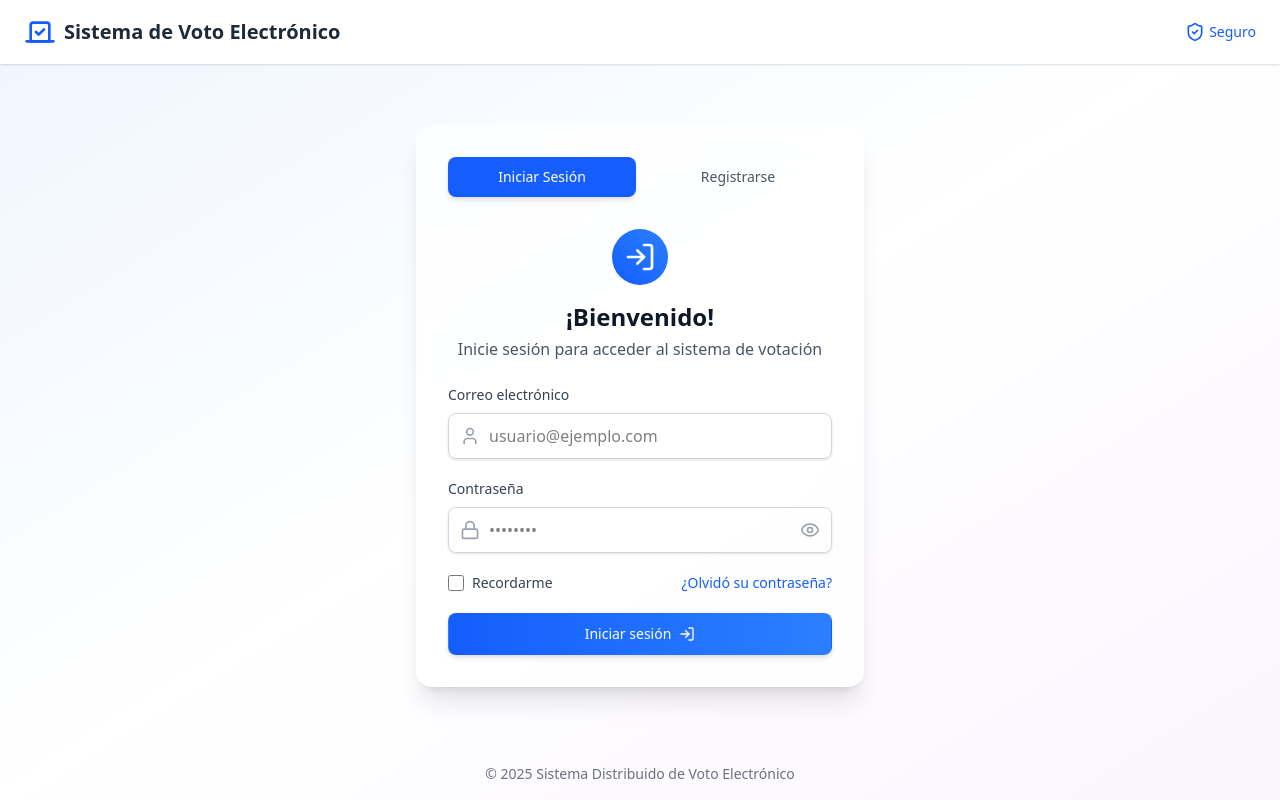
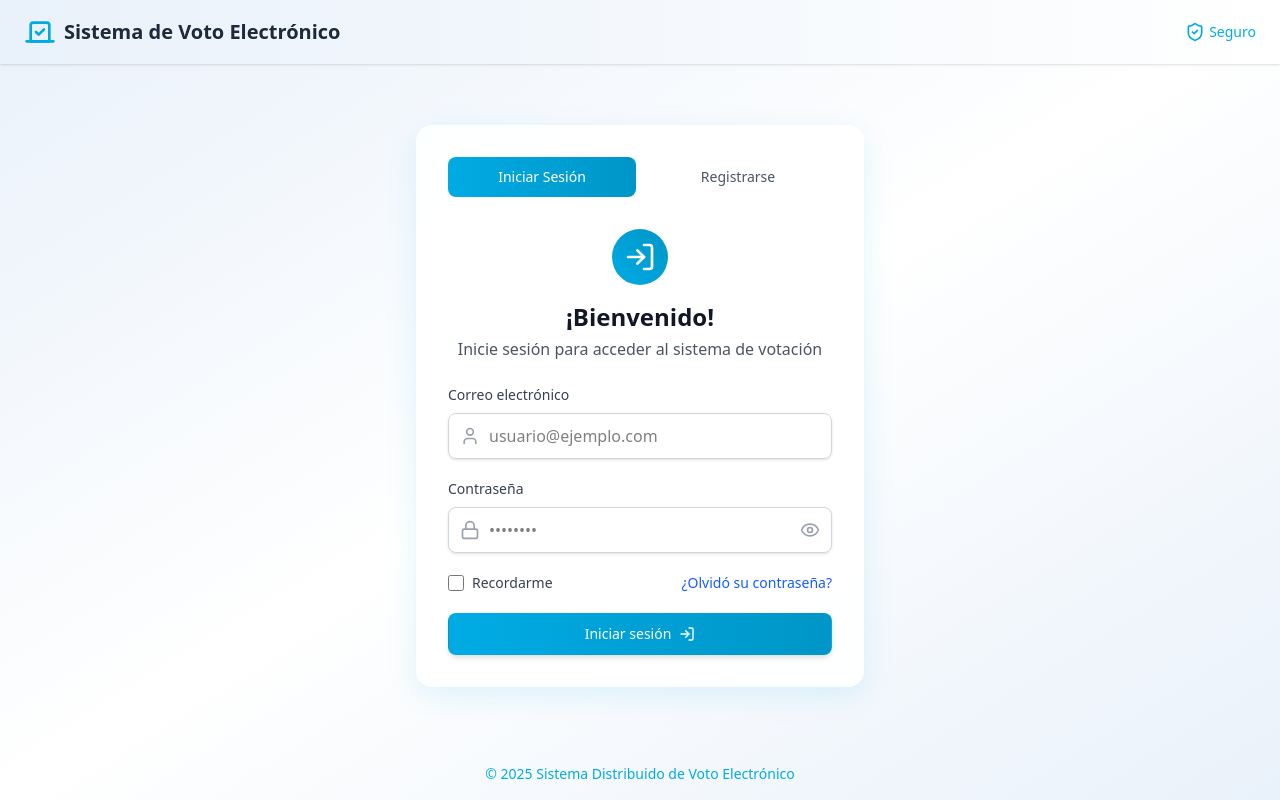
Before and after one commit to JorgeCY21/front-sistema-votacion, a React (Vite) app: page / in a window 1280 px wide. Built offline with nearby package versions, Linux system fonts and the light colour scheme.

Commit message:
cambio paleta de colores

```diff
--- a/components/Header.tsx
+++ b/components/Header.tsx
@@ -2,16 +2,16 @@ import React from 'react'
 import { VoteIcon, ShieldCheckIcon } from 'lucide-react'
 export function Header() {
   return (
-    <header className="bg-white shadow-sm py-4 px-6">
+    <header className="bg-gradient-to-r from-[#E9F1FA] to-white shadow-sm py-4 px-6">
       <div className="max-w-7xl mx-auto flex items-center justify-between">
         <div className="flex items-center space-x-2">
-          <VoteIcon className="h-8 w-8 text-blue-600" />
+          <VoteIcon className="h-8 w-8 text-[#00ABE4]" />
           <h1 className="text-xl font-bold text-gray-800 hidden sm:block">
             Sistema de Voto Electrónico
           </h1>
           <h1 className="text-xl font-bold text-gray-800 sm:hidden">SVE</h1>
         </div>
-        <div className="flex items-center text-blue-600">
+        <div className="flex items-center text-[#00ABE4]">
           <ShieldCheckIcon className="h-5 w-5 mr-1" />
           <span className="text-sm font-medium">Seguro</span>
         </div>
--- a/components/LoginForm.tsx
+++ b/components/LoginForm.tsx
@@ -16,7 +16,7 @@ export function LoginForm() {
   return (
     <div className="space-y-6">
       <div className="text-center">
-        <div className="bg-gradient-to-tr from-blue-600 to-blue-500 rounded-full p-3 inline-flex mb-4">
+        <div className="bg-gradient-to-tr from-[#00ABE4] to-[#0096c7] rounded-full p-3 inline-flex mb-4">
           <LogInIcon className="h-8 w-8 text-white" />
         </div>
         <h2 className="text-2xl font-bold text-gray-900">¡Bienvenido!</h2>
@@ -104,7 +104,7 @@ export function LoginForm() {
         </div>
         <button
           type="submit"
-          className="w-full flex justify-center items-center gap-2 py-2.5 px-4 border border-transparent rounded-lg shadow-md text-sm font-medium text-white bg-gradient-to-r from-blue-600 to-blue-500 hover:from-blue-700 hover:to-blue-600 focus:outline-none focus:ring-2 focus:ring-offset-2 focus:ring-blue-500 transition-all"
+          className="w-full flex justify-center items-center gap-2 py-2.5 px-4 border border-transparent rounded-lg shadow-md text-sm font-medium text-white bg-gradient-to-r from-[#00ABE4] to-[#0096c7] hover:from-[#0096c7] hover:to-[#00ABE4] focus:outline-none focus:ring-2 focus:ring-offset-2 focus:ring-[#00ABE4] transition-all duration-300"
         >
           Iniciar sesión
           <LogInIcon className="h-4 w-4" />
--- a/components/LoginPage.tsx
+++ b/components/LoginPage.tsx
@@ -5,21 +5,21 @@ import { Header } from './Header'
 export function LoginPage() {
   const [activeTab, setActiveTab] = useState<'login' | 'register'>('login')
   return (
-    <div className="min-h-screen bg-gradient-to-br from-blue-50 via-white to-purple-50 flex flex-col w-full">
+    <div className="min-h-screen bg-gradient-to-br from-[#E9F1FA] via-white to-[#E9F1FA] flex flex-col w-full">
       <Header />
       <main className="flex flex-1 items-center justify-center px-4 py-8">
         <div className="w-full max-w-md">
-          <div className="bg-white/70 backdrop-blur-lg rounded-2xl shadow-xl p-8 transition-all duration-300">
+          <div className="bg-white/90 backdrop-blur-lg rounded-2xl shadow-[0_8px_30px_rgb(0,171,228,0.12)] p-8 transition-all duration-300">
             <div className="flex space-x-2 mb-8">
               <button
                 onClick={() => setActiveTab('login')}
-                className={`flex-1 py-2.5 text-sm font-medium rounded-lg transition-all duration-200 ${activeTab === 'login' ? 'bg-blue-600 text-white shadow-md' : 'text-gray-600 hover:bg-gray-100'}`}
+                className={`flex-1 py-2.5 text-sm font-medium rounded-lg transition-all duration-200 ${activeTab === 'login' ? 'bg-gradient-to-r from-[#00ABE4] to-[#0096c7] text-white shadow-md' : 'text-gray-600 hover:bg-[#E9F1FA]'}}`}
               >
                 Iniciar Sesión
               </button>
               <button
                 onClick={() => setActiveTab('register')}
-                className={`flex-1 py-2.5 text-sm font-medium rounded-lg transition-all duration-200 ${activeTab === 'register' ? 'bg-blue-600 text-white shadow-md' : 'text-gray-600 hover:bg-gray-100'}`}
+                className={`flex-1 py-2.5 text-sm font-medium rounded-lg transition-all duration-200 ${activeTab === 'register' ? 'bg-gradient-to-r from-[#00ABE4] to-[#0096c7] text-white shadow-md' : 'text-gray-600 hover:bg-[#E9F1FA]'}}`}
               >
                 Registrarse
               </button>
@@ -28,7 +28,7 @@ export function LoginPage() {
           </div>
         </div>
       </main>
-      <footer className="py-4 text-center text-sm text-gray-500">
+      <footer className="py-4 text-center text-sm text-[#00ABE4]">
         © {new Date().getFullYear()} Sistema Distribuido de Voto Electrónico
       </footer>
     </div>
--- a/components/RegisterForm.tsx
+++ b/components/RegisterForm.tsx
@@ -17,7 +17,7 @@ export function RegisterForm() {
   return (
     <div className="space-y-6">
       <div className="text-center">
-        <div className="bg-gradient-to-tr from-blue-600 to-blue-500 rounded-full p-3 inline-flex mb-4">
+        <div className="bg-gradient-to-tr from-[#00ABE4] to-[#0096c7] rounded-full p-3 inline-flex mb-4">
           <UserPlusIcon className="h-8 w-8 text-white" />
         </div>
         <h2 className="text-2xl font-bold text-gray-900">Crear cuenta</h2>
@@ -156,7 +156,7 @@ export function RegisterForm() {
         </div>
         <button
           type="submit"
-          className="w-full flex justify-center items-center gap-2 py-2.5 px-4 border border-transparent rounded-lg shadow-md text-sm font-medium text-white bg-gradient-to-r from-blue-600 to-blue-500 hover:from-blue-700 hover:to-blue-600 focus:outline-none focus:ring-2 focus:ring-offset-2 focus:ring-blue-500 transition-all"
+          className="w-full flex justify-center items-center gap-2 py-2.5 px-4 border border-transparent rounded-lg shadow-md text-sm font-medium text-white bg-gradient-to-r from-[#00ABE4] to-[#0096c7] hover:from-[#0096c7] hover:to-[#00ABE4] focus:outline-none focus:ring-2 focus:ring-offset-2 focus:ring-[#00ABE4] transition-all duration-300"
         >
           Registrarse
           <UserPlusIcon className="h-4 w-4" />
```
